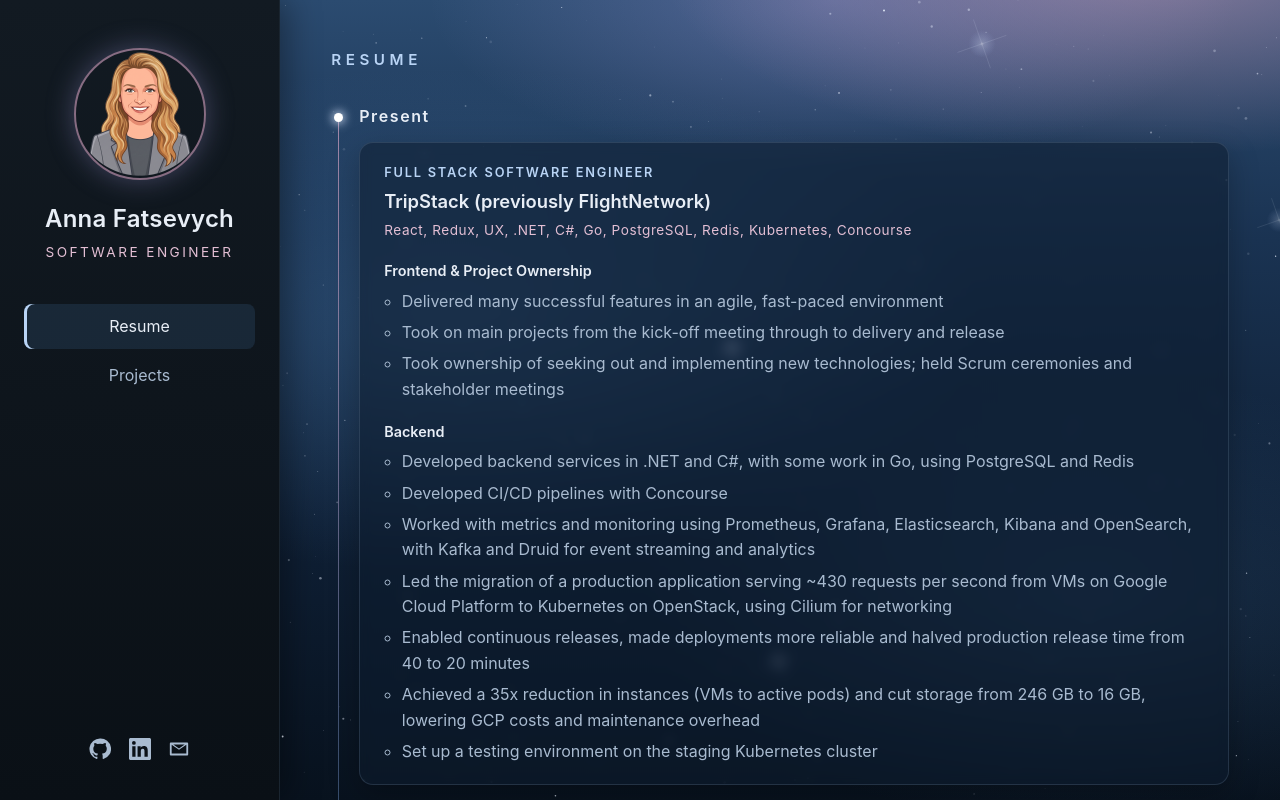
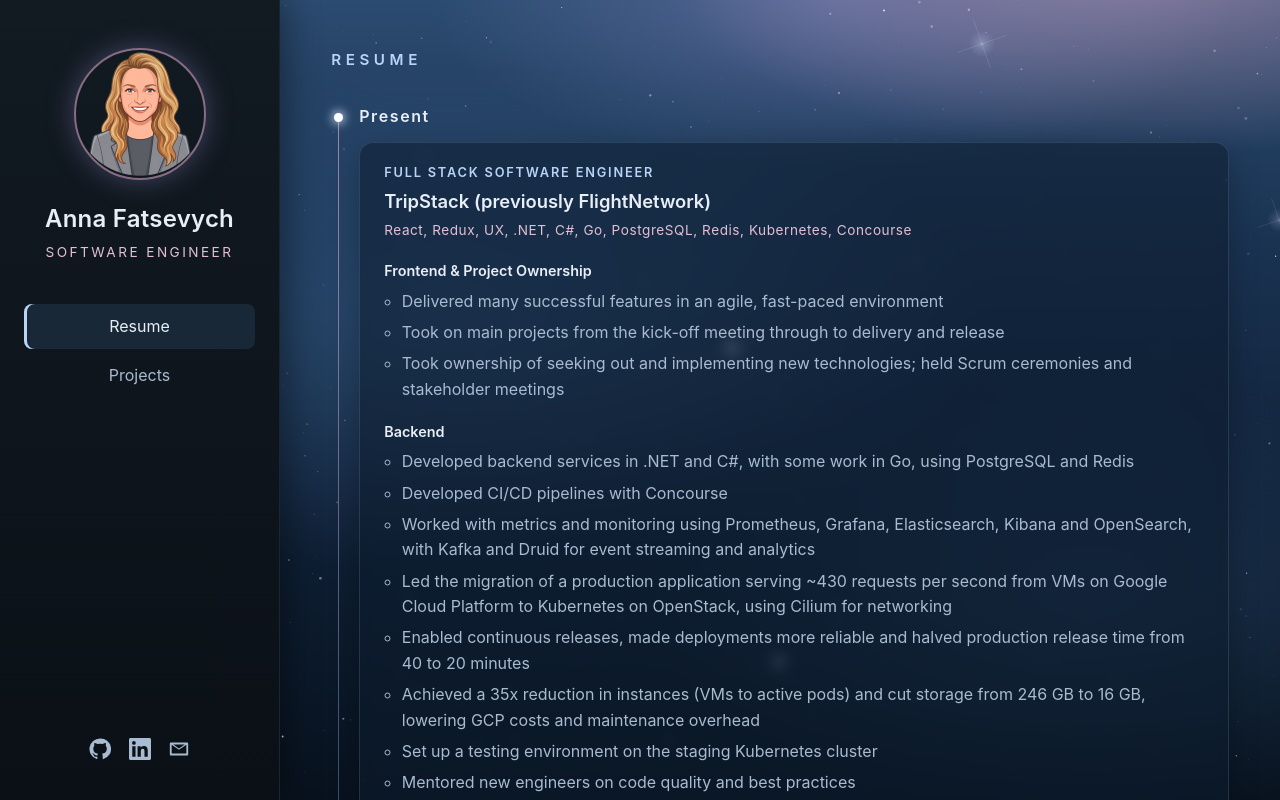
Before and after one commit to annafatsevych/cv, a React (Vite) app: page / in a window 1280 px wide. Shown: the top 800 px of the page. Built offline with nearby package versions, Linux system fonts and the light colour scheme.

Commit message:
Add mentoring bullet

```diff
--- a/src/data.js
+++ b/src/data.js
@@ -40,6 +40,7 @@
           "Enabled continuous releases, made deployments more reliable and halved production release time from 40 to 20 minutes",
           "Achieved a 35x reduction in instances (VMs to active pods) and cut storage from 246 GB to 16 GB, lowering GCP costs and maintenance overhead",
           "Set up a testing environment on the staging Kubernetes cluster",
+          "Mentored new engineers on code quality and best practices",
         ],
       },
     ],
```
